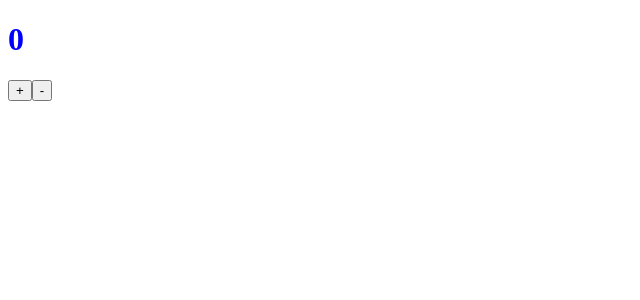
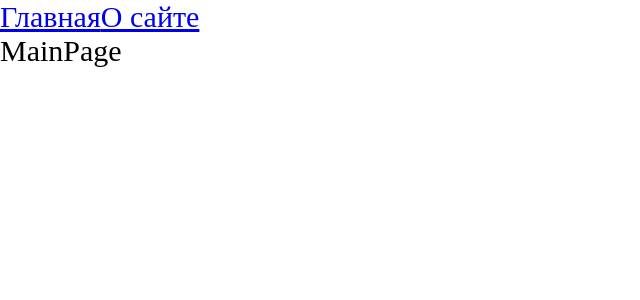
Before and after one commit to Adelkkaa/Ulbi-Course-Reborn, a React app: page / in a window 1280 px wide. Shown: the top 300 px of the page, without its empty margins (0-640 px from the left). Built offline with nearby package versions, Linux system fonts and the light colour scheme.

Commit message:
complete 6 lesson

```diff
--- a/package.json
+++ b/package.json
@@ -17,6 +17,7 @@
     "@types/react-dom": "^17.0.11",
     "@types/webpack": "^5.28.0",
     "@types/webpack-dev-server": "^4.7.2",
+    "@types/react-router-dom": "^5.3.3",
     "css-loader": "^6.6.0",
     "html-webpack-plugin": "^5.5.0",
     "sass": "^1.49.9",
@@ -32,6 +33,7 @@
   },
   "dependencies": {
     "react": "^17.0.2",
-    "react-dom": "^17.0.2"
+    "react-dom": "^17.0.2",
+    "react-router-dom": "^6.2.1"
   }
 }
--- a/src/App.tsx
+++ b/src/App.tsx
@@ -1,8 +1,24 @@
-import React from 'react'
-import { Counter } from './components/Counter'
+
+
+import { Route, Routes } from 'react-router-dom';
+import './index.scss';
+import { Link } from 'react-router-dom';
+import { Suspense } from 'react';
+import { AboutPageAsync } from './pages/AboutPage/AboutPage.async';
+import { MainPageAsync } from './pages/MainPage/MainPage.async';
+
 
 export const App = () => {
   return (
-    <Counter />
+    <div className="app">
+            <Link to={'/'}>Главная</Link>
+            <Link to={'/about'}>О сайте</Link>
+            <Suspense fallback={<div>Loading...</div>}>
+                <Routes>
+                    <Route path={'/about'} element={<AboutPageAsync />} />
+                    <Route path={'/'} element={<MainPageAsync />} />
+                </Routes>
+            </Suspense>
+        </div>
   )
 }
--- a/src/components/Counter/index.tsx
+++ /dev/null
@@ -1,14 +0,0 @@
-import { useState } from "react";
-
-import styles from './styles.module.scss';
-
-export const Counter = () => {
-  const [count, setCount] = useState(0);
-  return (
-    <div>
-      <h1 className={styles.hello}>{count}</h1>
-      <button onClick={() => setCount(count + 1)}>+</button>
-      <button onClick={() => setCount(count - 1)}>-</button>
-    </div>
-  );
-};
--- a/src/components/Counter/styles.module.scss
+++ /dev/null
@@ -1,8 +0,0 @@
-h1 {
-    color: red;
-    font-size: 2rem;
-}
-
-.hello {
-    color: blue;
-}
--- /dev/null
+++ b/src/index.scss
@@ -0,0 +1,9 @@
+* {
+    margin: 0;
+    padding: 0;
+    box-sizing: border-box;
+}
+
+.app {
+    font-size: 30px;
+}
--- a/src/index.tsx
+++ b/src/index.tsx
@@ -1,4 +1,10 @@
-import { render } from "react-dom";
-import { App } from "./App";
+import {render} from "react-dom";
+import {App} from "./App";
+import {BrowserRouter} from "react-router-dom";
 
-render(<App />, document.getElementById("root"))
+render(
+    <BrowserRouter>
+        <App />
+    </BrowserRouter>,
+    document.getElementById('root')
+)
--- /dev/null
+++ b/src/pages/AboutPage/AboutPage.async.tsx
@@ -0,0 +1,7 @@
+import {lazy} from "react";
+
+export const AboutPageAsync = lazy(() => new Promise(resolve => {
+    // @ts-ignore
+    // ТАК В РЕАЛЬНЫХ ПРОЕКТАХ НЕ ДЕЛАТЬ!!!!! ДЕЛАЕМ ДЛЯ КУРСА!
+    setTimeout(() => resolve(import('./AboutPage')), 1500)
+}))
--- /dev/null
+++ b/src/pages/AboutPage/AboutPage.tsx
@@ -0,0 +1,11 @@
+import React from 'react';
+
+const AboutPage = () => {
+    return (
+        <div>
+            ABOUT PAGE
+        </div>
+    );
+};
+
+export default AboutPage;
--- /dev/null
+++ b/src/pages/MainPage/MainPage.async.tsx
@@ -0,0 +1,7 @@
+import {lazy} from "react";
+
+export const MainPageAsync = lazy(() => new Promise(resolve => {
+    // @ts-ignore
+    // ТАК В РЕАЛЬНЫХ ПРОЕКТАХ НЕ ДЕЛАТЬ!!!!! ДЕЛАЕМ ДЛЯ КУРСА!
+    setTimeout(() => resolve(import('./MainPage')), 1500)
+}))
--- /dev/null
+++ b/src/pages/MainPage/MainPage.tsx
@@ -0,0 +1,11 @@
+import React from 'react';
+
+const MainPage = () => {
+    return (
+        <div>
+            MainPage
+        </div>
+    );
+};
+
+export default MainPage;
```
Also changed, not shown: 2 other files (tests, documents, lock files or other folders).
